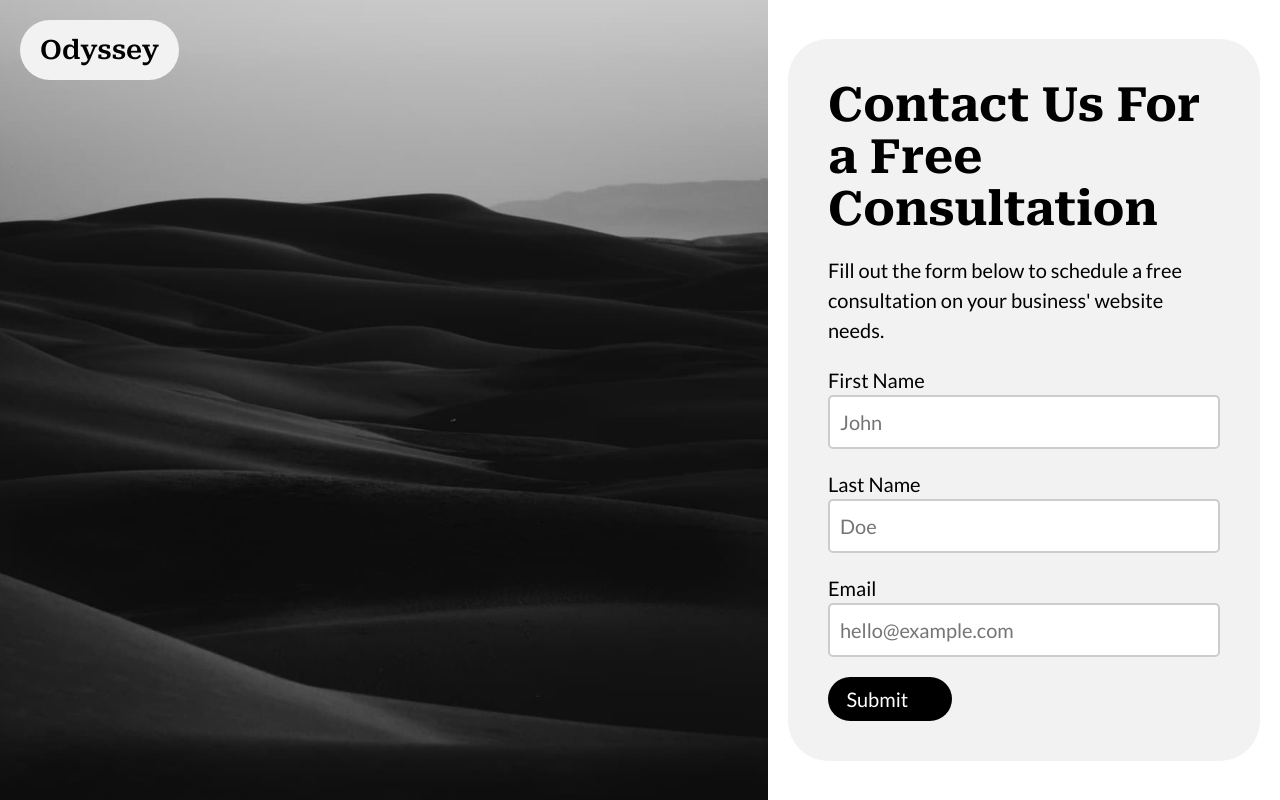
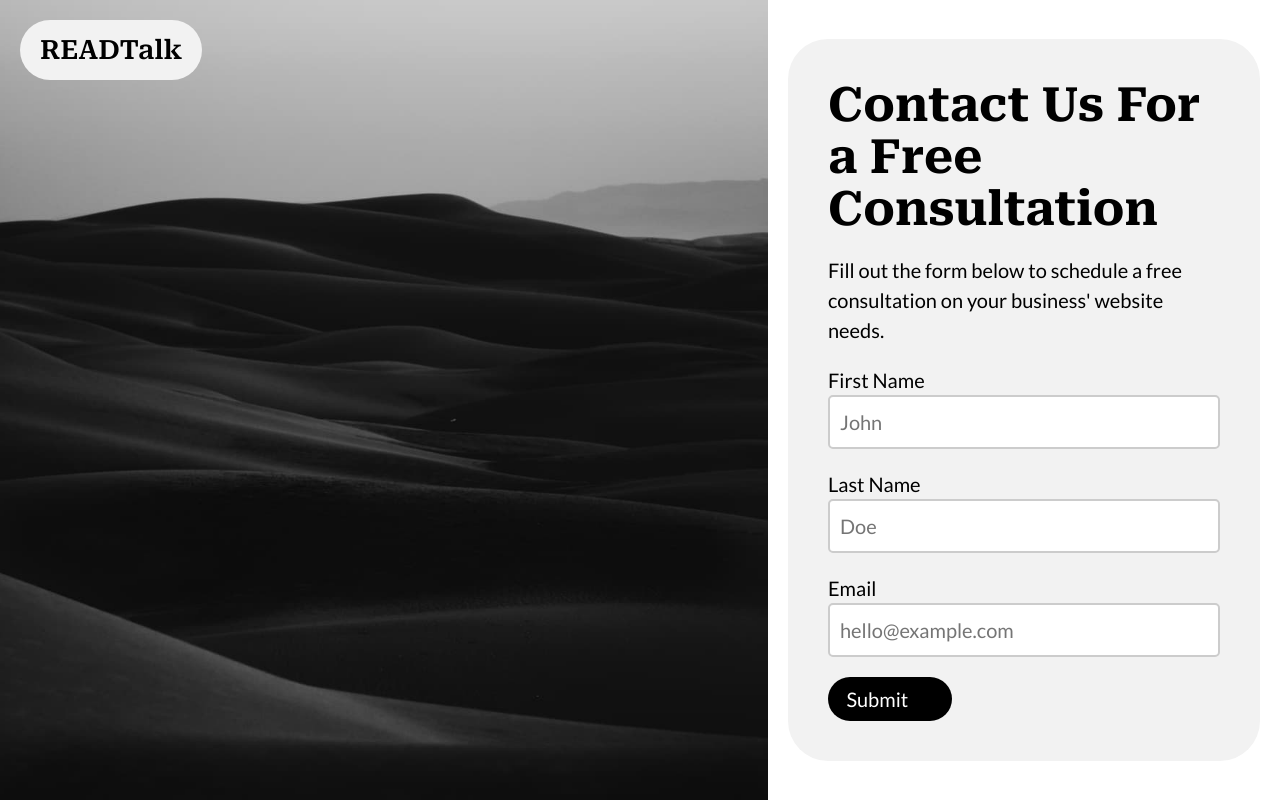
Before and after one commit to readtalk/readtalk, an Astro site: page /landing-pages/landing-2 in a window 1280 px wide. Built offline with nearby package versions, Linux system fonts and the light colour scheme; Astro itself is replaced by a stand-in of ours; some icons are missing.

Commit message:
Change logo text from 'Odyssey' to 'READTalk'

```diff
--- a/src/components/Logo.astro
+++ b/src/components/Logo.astro
@@ -1,7 +1,7 @@
 ---
 ---
 
-<p class="odyssey-logo">Odyssey</p>
+<p class="odyssey-logo">READTalk</p>
 
 <style>
 	.odyssey-logo {
```
